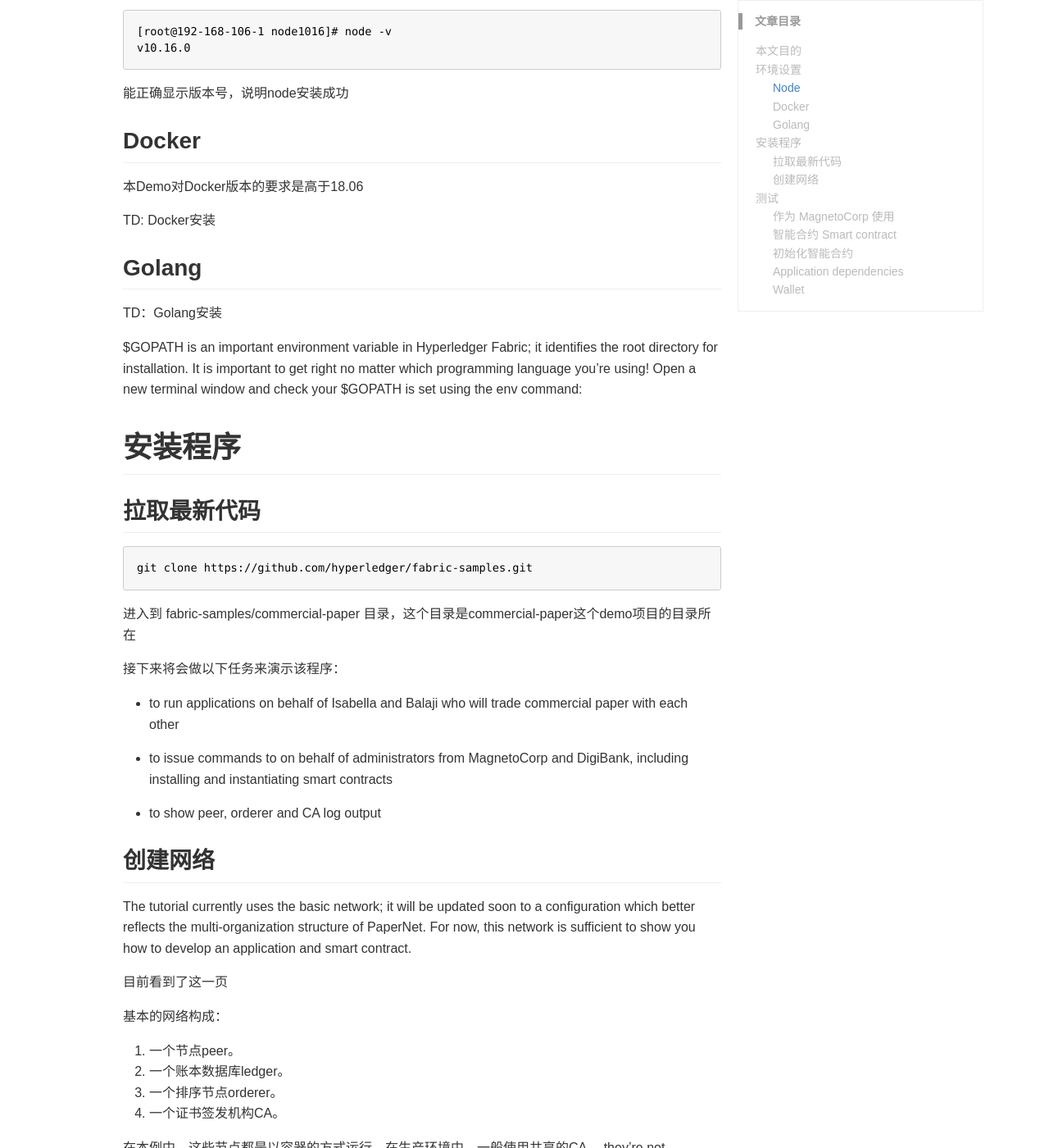
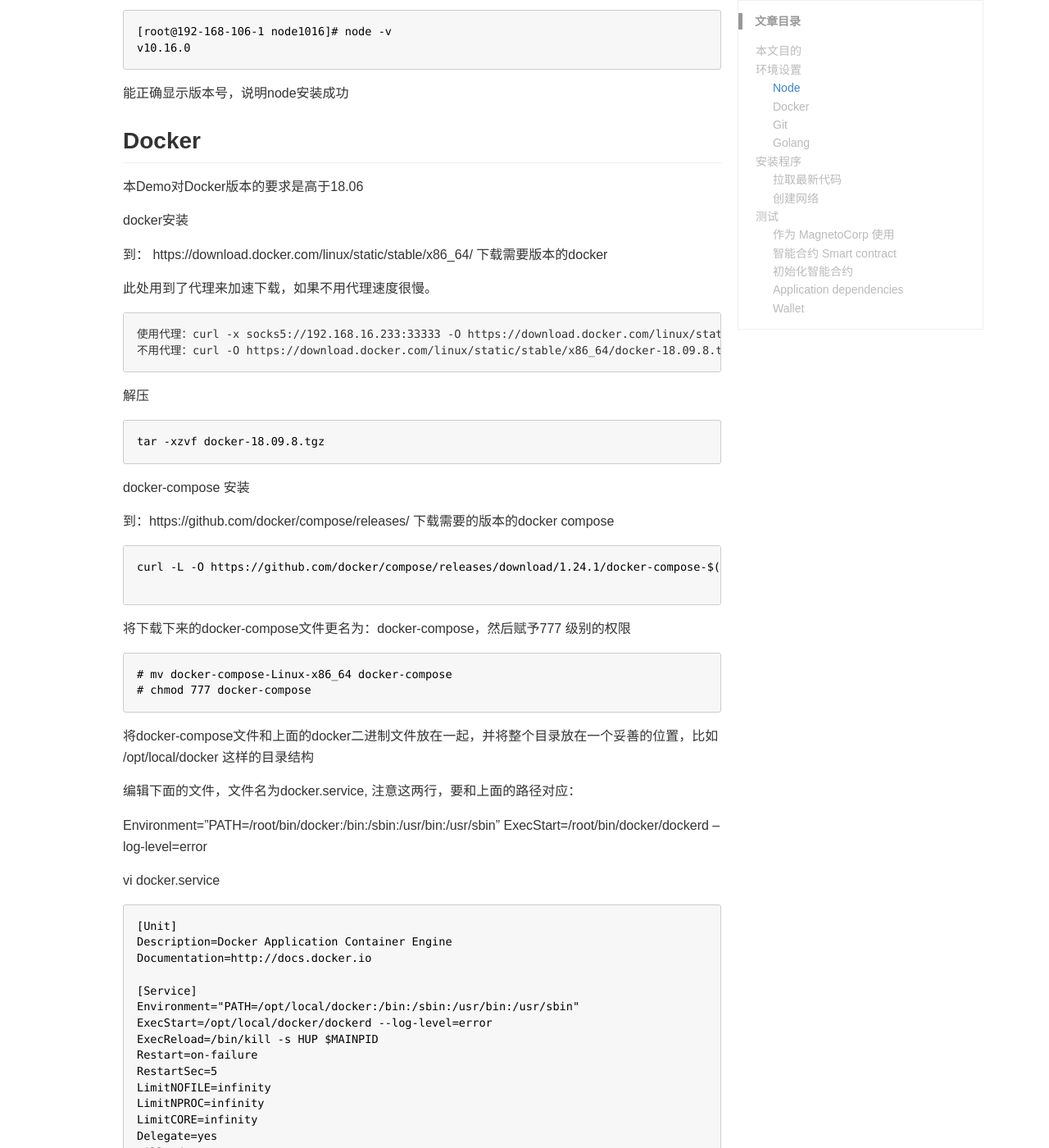
Before and after one commit to nox60/nox60.github.io, a Jekyll site: the page built from _posts/2019-7-12-Hyperledger-Fabric-Commercial-paper-例子详解.md, in a window 1280 px wide and 1400 px high, scrolled down 946 px. Shown: the whole window at 82% size. Built offline with Jekyll 4.4.1, drawn with Linux system fonts in a browser that asks for light colours; our own code applies the rules of GitHub Pages for plain Markdown files; comment, search, counter and statistics services are not loaded; some of the changed text lies outside the part shown.

Commit message:
update files

````diff
--- a/_posts/2019-7-12-Hyperledger-Fabric-Commercial-paper-例子详解.md
+++ b/_posts/2019-7-12-Hyperledger-Fabric-Commercial-paper-例子详解.md
@@ -2,13 +2,13 @@
 
 # 环境设置
 
-要完成本文的所有人物，需要准备以下环境：
+要完成本文的所有任务，需要准备以下环境：
 
 ## Node
 
 Node版本8.9.0以上
 
-到：https://nodejs.org/download/release/ 下载一个稳定版本的nodejs
+到：https://nodejs.org/download/release/ 下载一个稳定版本的nodejs，下面选择的是10.16.0版本
 
 ```downloadnodejs
 wget https://nodejs.org/download/release/latest-v10.x/node-v10.16.0-linux-x64.tar.gz
@@ -19,7 +19,7 @@
 ```unzip
 tar -xzvf node-v10.16.0-linux-x64.tar.gz
 ```
-一般来说你会把解压后的目录做一些自己的安排，比如改名，移动到你指定的某个目录下，此处是放在了 /root/bin/nodejs1016 这个目录下面。
+一般来说你会把解压后的目录做一些自己的安排，比如改名，移动到你指定的某个目录下，此处是放在了 /root/bin/nodejs1016 这个目录下面。然后设置环境变量，以保证能够运行node程序。
 
 ```setpath
 # ========== Nodejs settings =====================
@@ -38,18 +38,261 @@
 
 本Demo对Docker版本的要求是高于18.06
 
-TD: Docker安装
+docker安装
 
+到： https://download.docker.com/linux/static/stable/x86_64/ 下载需要版本的docker
+
+此处用到了代理来加速下载，如果不用代理速度很慢。
+```docker
+使用代理：curl -x socks5://192.168.16.233:33333 -O https://download.docker.com/linux/static/stable/x86_64/docker-18.09.8.tgz
+不用代理：curl -O https://download.docker.com/linux/static/stable/x86_64/docker-18.09.8.tgz
+```
+
+解压
+
+```unzip
+tar -xzvf docker-18.09.8.tgz
+```
+
+docker-compose 安装
+
+到：https://github.com/docker/compose/releases/ 下载需要的版本的docker compose
+
+```dockercompse
+curl -L -O https://github.com/docker/compose/releases/download/1.24.1/docker-compose-$(uname -s)-$(uname -m)
+
+```
+
+将下载下来的docker-compose文件更名为：docker-compose，然后赋予777 级别的权限
+
+```mv
+# mv docker-compose-Linux-x86_64 docker-compose
+# chmod 777 docker-compose
+```
+
+将docker-compose文件和上面的docker二进制文件放在一起，并将整个目录放在一个妥善的位置，比如 /opt/local/docker 这样的目录结构
+
+编辑下面的文件，文件名为docker.service, 注意这两行，要和上面的路径对应：
+
+Environment="PATH=/root/bin/docker:/bin:/sbin:/usr/bin:/usr/sbin"
+ExecStart=/root/bin/docker/dockerd --log-level=error
+
+vi docker.service
+
+```file
+[Unit]
+Description=Docker Application Container Engine
+Documentation=http://docs.docker.io
+
+[Service]
+Environment="PATH=/opt/local/docker:/bin:/sbin:/usr/bin:/usr/sbin"
+ExecStart=/opt/local/docker/dockerd --log-level=error
+ExecReload=/bin/kill -s HUP $MAINPID
+Restart=on-failure
+RestartSec=5
+LimitNOFILE=infinity
+LimitNPROC=infinity
+LimitCORE=infinity
+Delegate=yes
+KillMode=process
+
+[Install]
+WantedBy=multi-user.target
+```
+
+**将该文件放到目录：/etc/systemd/system/ 下面**
+
+```mv
+mv docker.service /etc/systemd/system/
+```
+
+在 /etc/ 目录下增加 docker 目录，然后增加文件 /etc/docker/daemon.json
+
+内容如下，并保存：
+
+```aa
+{
+    "registry-mirrors": ["http://813c39a0.m.daocloud.io"],
+    "max-concurrent-downloads": 20
+}
+```
+
+增加环境变量
+
+export PATH=/opt/local/docker:$PATH
+
+然后生效
+
+```aa
+source /etc/profile
+```
+
+关闭selinux(重要)
+
+
+执行下面命令关闭selinux
+
+```d
+setenforce 0
+```
+
+然后修改 /etc/sysconfig/selinux 文件中的 SELINUX=disabled，防止selinux在系统重启之后被打开
+
+执行下面命令启动docker：
+
+```ss
+systemctl stop firewalld
+systemctl disable firewalld
+systemctl daemon-reload
+systemctl start docker
+```
+
+检查docker 版本是否正确
+
+```dockerversion
+# docker version
+Client: Docker Engine - Community
+ Version:           18.09.8
+ API version:       1.39
+ Go version:        go1.10.8
+ Git commit:        0dd43dd87f
+ Built:             Wed Jul 17 17:38:58 2019
+ OS/Arch:           linux/amd64
+ Experimental:      false
+
+Server: Docker Engine - Community
+ Engine:
+  Version:          18.09.8
+  API version:      1.39 (minimum version 1.12)
+  Go version:       go1.10.8
+  Git commit:       0dd43dd87f
+  Built:            Wed Jul 17 17:48:49 2019
+  OS/Arch:          linux/amd64
+  Experimental:     false
+```
+
+检查docker-compose 版本看看是否正确
+```dockercompose
+# docker-compose version
+docker-compose version 1.21.2, build a133471
+docker-py version: 3.3.0
+CPython version: 3.6.5
+OpenSSL version: OpenSSL 1.0.1t  3 May 2016
+```
+
+拉一个镜像看看docker加速器是否启用：
+
+```dockerpull
+docker pull mysql
+```
+
+如果看到镜像拉取速度较快，说明上面的docker加速器配置正确。至此，docker和docker compose安装完成
+
+## Git
+
+系统自带的git版本太低，先卸载掉：
+```removegit
+yum remove git
+```
+
+然后到 https://mirrors.edge.kernel.org/pub/software/scm/git/ 找到合适的版本，此处选择了2.9.5版
+
+```downloadgit
+wget https://mirrors.edge.kernel.org/pub/software/scm/git/git-2.9.5.tar.gz
+```
+
+下载之后解压，进入解压之后的路径。
+
+编译git之前，要升级系统，以及安装一系列依赖工具，执行如下命令：
+
+```update
+yum -y update
+yum -y install curl-devel expat-devel gettext-devel openssl-devel zlib-devel gcc perl-ExtUtils-MakeMaker
+```
+
+上面的命令成功执行完之后，将git编译安装到 /opt/local/git 目录下
+
+```gitbuild
+make prefix=/opt/local/git all
+make prefix=/opt/local/git install
+```
+
+可以看到git已经安装到/opt/local/git目录下，现在需要增加下面的环境变量(注意路径正确)：
+
+```githong
+# ========== git settings =====================
+GIT_HOME=/opt/local/git/bin
+PATH=$GIT_HOME:$PATH
+export PATH
+```
+
+执行git version，看到正确的版本信息，说明安装成功
+```newgit
+# git version
+git version 2.9.5
+```
 
 ## Golang
 
-TD：Golang安装
 
-$GOPATH is an important environment variable in Hyperledger Fabric; it identifies the root directory for installation. It is important to get right no matter which programming language you’re using! Open a new terminal window and check your $GOPATH is set using the env command:
+需要到 https://golang.org/dl/
+
+选择合适的版本进行下载，此处是LINUX故选择LINUX版本。
+
+```aa
+curl -O  https://dl.google.com/go/go1.10.linux-amd64.tar.gz
+```
+
+解压
+
+```unzip
+tar xzf go1.10.linux-amd64.tar.gz
+```
+
+将解压的目录移到合适的位置，比如 /opt/local/go
+
+设置以下几个环境变量
+```
+# ========== Golang settings =====================
+export GOROOT="/opt/local/go"
+export GOPATH="/root/goprojects"
+export GOBIN=$GOPATH/bin
+export PATH=$GOPATH/bin:$GOROOT/bin:$PATH
+```
+其中需要注意的是：
+
+GOROOT是指golang编译器的位置
+
+GOPATH是指项目根目录的位置, 使用go get拉下来的代码和编译出的二进制文件会放在这个目录里。
+
+GOBIN是指项目目录中bin目录所在的位置
+
 
 # 安装程序
 
 ## 拉取最新代码
+
+此处重要需要解决的是Git的梯子问题，如果不设置梯子，可能会很慢，或者超时，此处的梯子需要自己的资源。
+
+设置
+
+```set
+git config --global http.proxy 'http://192.168.16.233:33333'
+
+git config --global https.proxy 'http://192.168.16.233:33333'
+
+git config --global http.proxy 'socks5://192.168.16.233:33333'
+
+git config --global https.proxy 'socks5://192.168.16.233:33333'
+```
+
+取消梯子
+
+```unset
+git config --global --unset http.proxy
+
+git config --global --unset https.proxy
+```
 
 ```clonecode
 git clone https://github.com/hyperledger/fabric-samples.git
````
